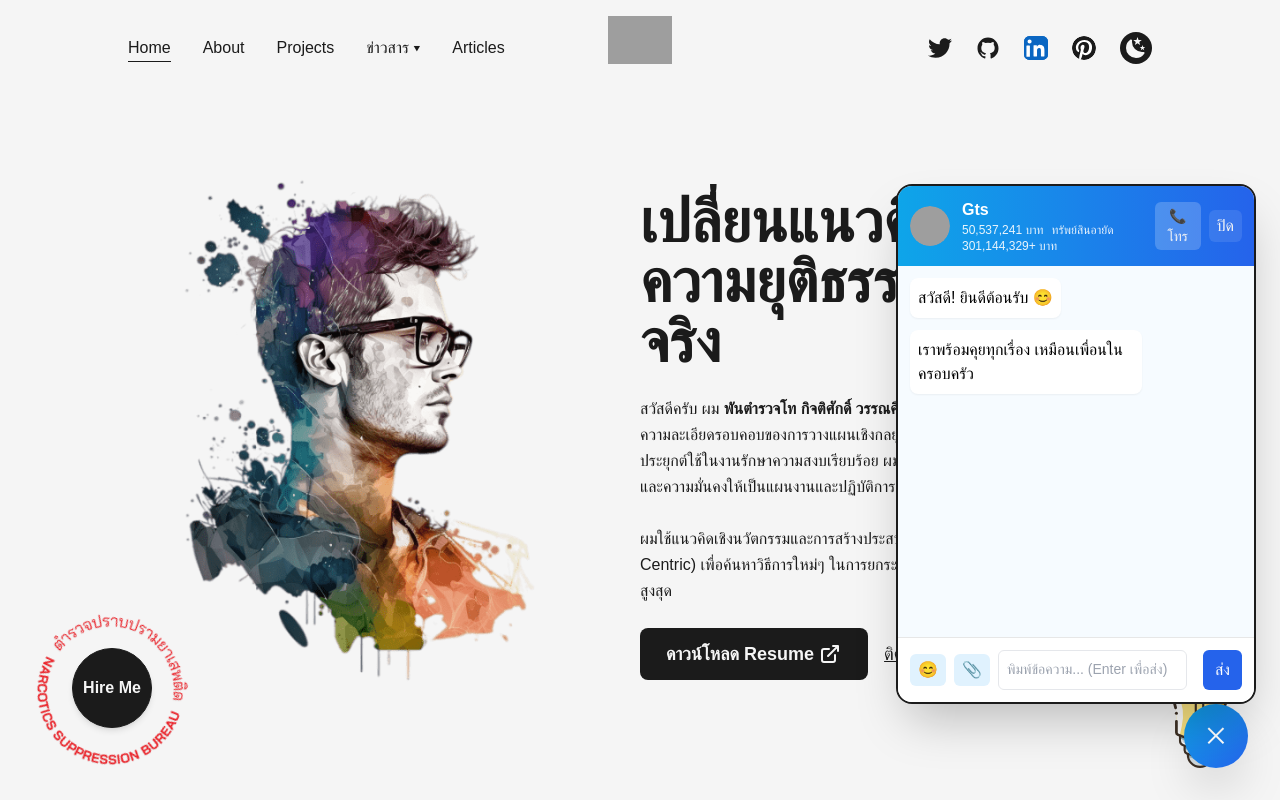
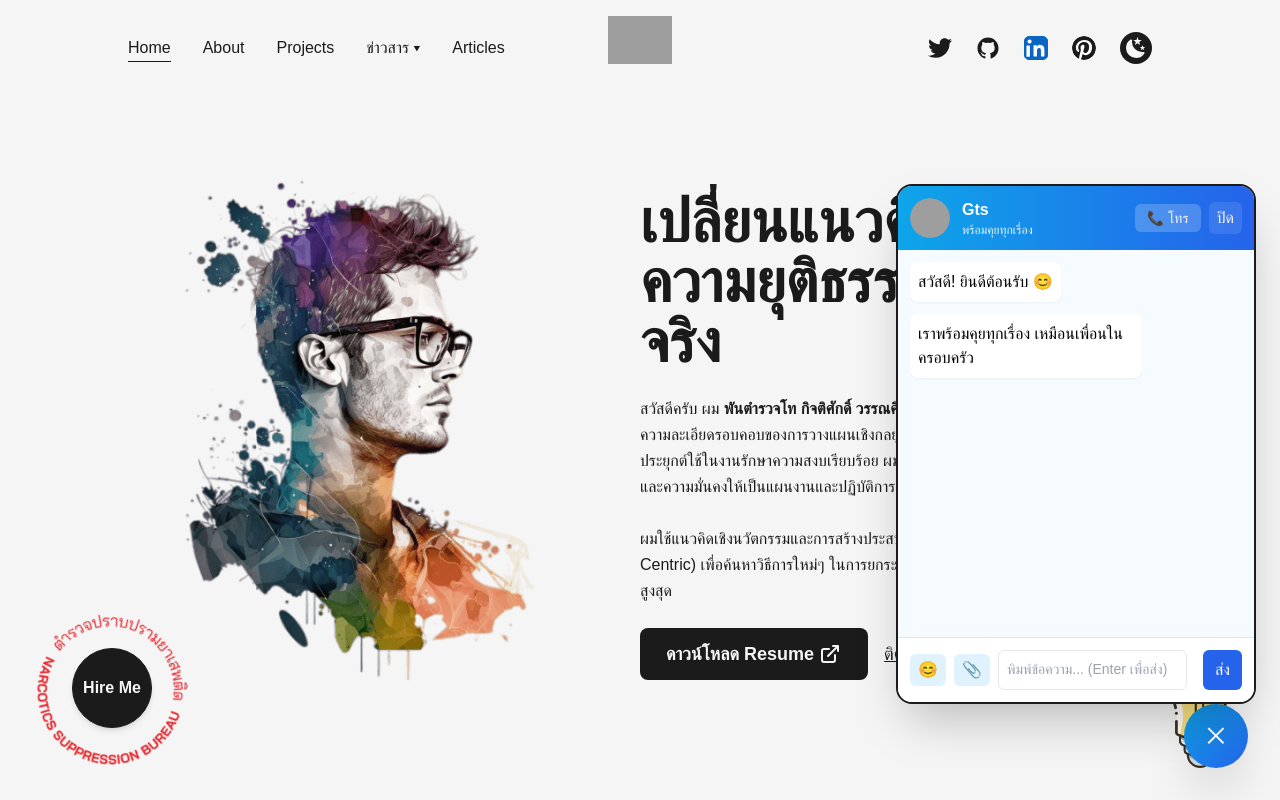
Before and after one commit to gittisak-go/gts-b, a Next.js app: page / in a window 1280 px wide. Both pictures are taken after a click on the button "Open chat". Shown: the top 800 px of the page. Built offline with nearby package versions, Linux system fonts and the light colour scheme; grey boxes are pictures that could not be loaded.

Commit message:
fix(chat): remove running numeric counters from chat header

```diff
--- a/src/components/chat/ChatWidget.js
+++ b/src/components/chat/ChatWidget.js
@@ -13,39 +13,7 @@ const ChatWidget = () => {
   const [isCalling, setIsCalling] = useState(false);
   const [showStickers, setShowStickers] = useState(false);
   const bottomRef = useRef(null);
-
-  // Chat name and running counters (user requested numbers to run up)
   const chatName = 'Gts';
-  const [displayedCash, setDisplayedCash] = useState(50000000); // 50,000,000
-  const [displayedSeized, setDisplayedSeized] = useState(300000000); // 300,000,000
-  const cashTargetRef = useRef(displayedCash);
-  const seizedTargetRef = useRef(displayedSeized);
-
-  const fmt = (n) => new Intl.NumberFormat('th-TH').format(n);
-
-  useEffect(() => {
-    // periodically increase the targets and step displayed numbers towards them
-    const incInterval = setInterval(() => {
-      cashTargetRef.current += Math.floor(Math.random() * 200000 + 100000); // increase by 100k-300k
-      seizedTargetRef.current += Math.floor(Math.random() * 500000 + 200000); // increase by 200k-700k
-
-      // step displayed values toward targets for smooth-ish animation
-      setDisplayedCash((prev) => {
-        const diff = cashTargetRef.current - prev;
-        if (diff <= 0) return prev;
-        const delta = Math.max(10000, Math.ceil(diff * 0.14));
-        return prev + delta;
-      });
-      setDisplayedSeized((prev) => {
-        const diff = seizedTargetRef.current - prev;
-        if (diff <= 0) return prev;
-        const delta = Math.max(20000, Math.ceil(diff * 0.12));
-        return prev + delta;
-      });
-    }, 1400);
-
-    return () => clearInterval(incInterval);
-  }, []);
 
   useEffect(() => {
     if (isOpen && bottomRef.current) {
@@ -129,10 +97,7 @@ const ChatWidget = () => {
                 </div>
                 <div>
                   <div className="font-semibold">{chatName}</div>
-                  <div className="text-xs opacity-90">
-                    <span className="mr-2">{fmt(displayedCash)} บาท</span>
-                    <span>ทรัพย์สินอายัด {fmt(displayedSeized)}+ บาท</span>
-                  </div>
+                  <div className="text-xs opacity-90">พร้อมคุยทุกเรื่อง</div>
                 </div>
               </div>
               <div className="flex items-center gap-2">
```
